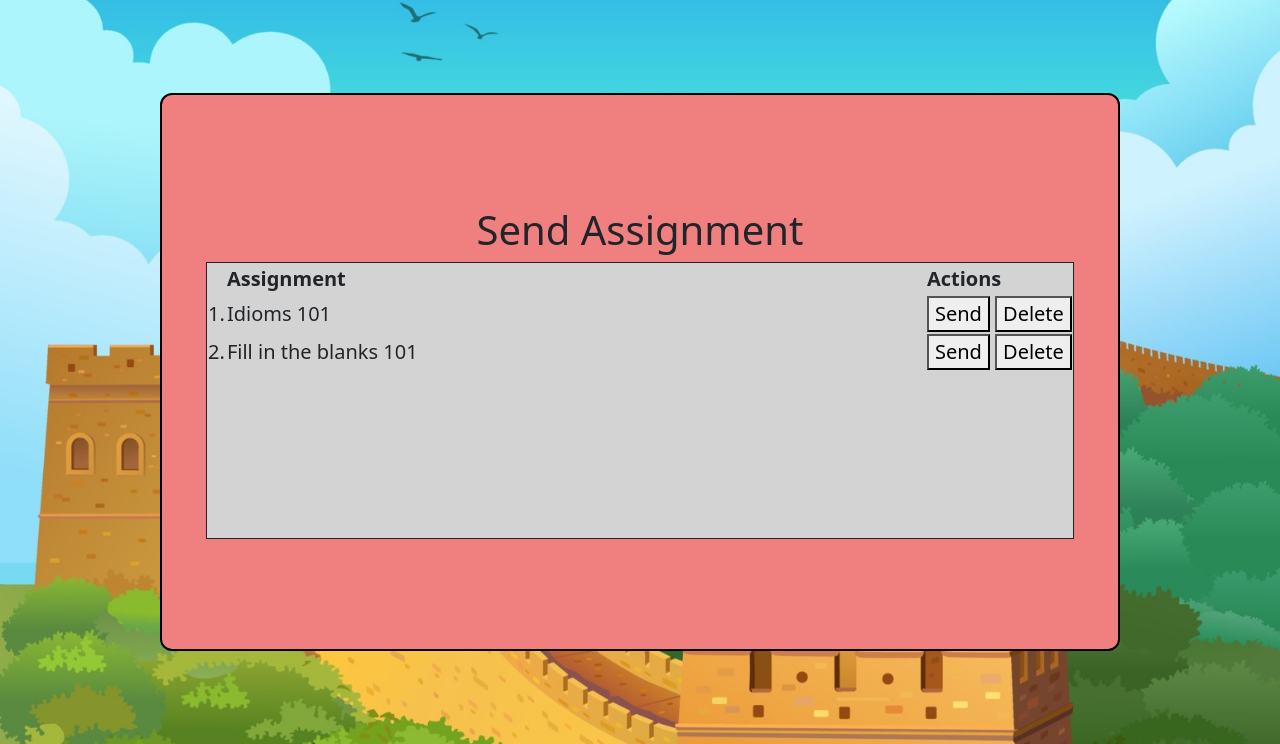
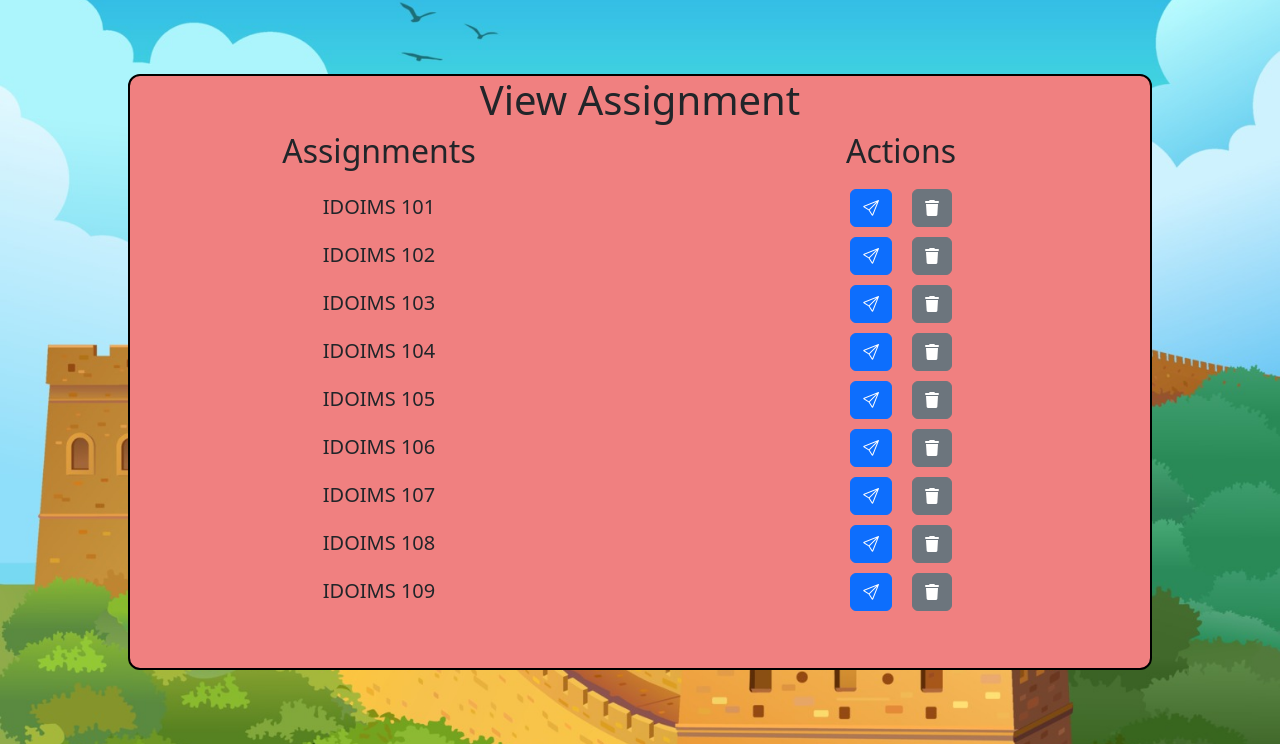
Before and after one commit to roxyal/Great-Wall-of-Chinese, a PHP site: page /frontend/teacher_sendAssignment.html in a window 1280 px wide. Shown: the part 56-800 px from the top of the page. Run offline with PHP 8.4, Linux system fonts and the light colour scheme; some libraries are stand-ins or nearby versions.

Commit message:
view assignments page

```diff
--- a/frontend/src/scenes/IdiomsWorld.js
+++ b/frontend/src/scenes/IdiomsWorld.js
@@ -165,11 +165,6 @@ export class IdiomsWorld extends Phaser.Scene {
         this.martial.setBounce(1);
         this.martial.setCollideWorldBounds(true);
 
-
-        const userName = getLoggedInUsername();
-        const characterID = getLoggedInCharacter();
-        console.log(userName);
-        console.log(characterID);
         // set name according to player's username here
         this.martialText = this.add.text(this.martial.x, this.martial.y, this.userName, {fill: "white", backgroundColor: "black", fontSize: "12px"}).setOrigin(0.5);
 
--- a/frontend/style.css
+++ b/frontend/style.css
@@ -67,64 +67,18 @@ a {
     margin-top: 180px;
 }
 
-
-
-
-
-
-
-
-
- /* Teacher stuff here */
-#assignment-container {
-    border: 1px solid;
-    width: fit-content;
-    height: 50%;
-    background-color: lightgray
-}
-
 #createAssignment input,
 #createAssignment select {
     margin-top: 20px;
-    margin-bottom: 80px;
+    margin-bottom: 50px;
 }
 
-
-/*
-#teacherNavBar a{
-    margin-top: 0px;
+#assignmentButtons button{
+    margin-top: 10px;
+    margin-right: 10px;
+    margin-left:10px;
 }
 
-
-#teacherLogOut {
-    margin-right: 10px;
+#assignmentName h5{
+    margin-top: 24px;
 }
-
-#assignmentNameInput{
-    margin-left: 85%;
-}
-
-#assignmentNameButton{
-    margin-right: 15px;
-}
-*/
-
-table {
-    font-size: 20px;
-}
-
-td button {
-    font-size: 20px;
-}
-
-#teacher-buttons button {
-    font-size: 20px;
-}
-
-th {
-    text-align: left;
-}
-
-col#assignment {
-    width: 700px;
-}
--- a/frontend/teacher_sendAssignment.html
+++ b/frontend/teacher_sendAssignment.html
@@ -13,6 +13,7 @@
      <script src="https://cdn.jsdelivr.net/npm/bootstrap@5.2.2/dist/js/bootstrap.bundle.min.js" integrity="sha384-OERcA2EqjJCMA+/3y+gxIOqMEjwtxJY7qPCqsdltbNJuaOe923+mo//f6V8Qbsw3" crossorigin="anonymous"></script>
      <!-- Font Awesome (icons) assets -->
      <link rel="stylesheet" href="https://cdnjs.cloudflare.com/ajax/libs/font-awesome/6.2.0/css/all.min.css" integrity="sha512-xh6O/CkQoPOWDdYTDqeRdPCVd1SpvCA9XXcUnZS2FmJNp1coAFzvtCN9BmamE+4aHK8yyUHUSCcJHgXloTyT2A==" crossorigin="anonymous" referrerpolicy="no-referrer" />
+     <link rel="stylesheet" href="https://cdn.jsdelivr.net/npm/bootstrap-icons@1.9.1/font/bootstrap-icons.css">
 </head>
 <body>
     <nav class="navbar navbar-expand-lg navbar-dark bg-dark">
@@ -32,41 +33,18 @@
         </form>
     </nav>
     <div id="container">
-        <div class="content-window container-sm w-75 h-75">
-          <h1>Send Assignment</h1>
-            <div id="assignment-container">
-                <table>
-                    <colgroup>
-                        <col>
-                        <col id="assignment">
-                        <col>
-                    </colgroup>
-                    <tr>
-                        <th>&nbsp;</th>
-                        <th>Assignment</th>
-                        <th>Actions</th>
-                    </tr>
-                    <tr>
-                        <td>1.</td>
-                        <td>Idioms 101</td>
-                        <td>
-                            <button>Send</button>
-                            <button>Delete</button>
-                        </td>
-                    </tr>
-                    <tr>
-                        <td>2.</td>
-                        <td>Fill in the blanks 101</td>
-                        <td>
-                            <button>Send</button>
-                            <button>Delete</button>
-                        </td>
-                    </tr>
-                </table>
+        <div class="content-window2">
+          <h1 class= "text-center">View Assignment</h1>
+          <div class="row text-center">
+            <div class="col" id="assignmentName">
+              <h2>Assignments</h2>
+            </div>
+            <div class="col" id="assignmentButtons">
+              <h2>Actions</h2>
             </div>
         </div>
     </div>
-    <!--Modal starts here-->
+    <!--Log out Modal starts here-->
     <div class="modal fade" id="logout-modal" tabindex="-1" aria-labelledby="modal-title" aria-hidden="true">
         <div class="modal-dialog">
           <div class="modal-content">
@@ -86,6 +64,43 @@
           </div>
         </div>
       </div>
-      <!--Modal ends here-->
+      <!--Log out Modal ends here-->
+      <!--Send Assignment Modal starts here-->
+    <div class="modal fade" id="sendAssignment-Modal" tabindex="-1" aria-labelledby="modal-title" aria-hidden="true">
+      <div class="modal-dialog">
+        <div class="modal-content">
+          <div class="modal-header">
+            <h5 class="modal-title" id="modal-title">Send Assignment</h5>
+          </div>
+          <div class="modal-body">
+            <p></p>
+          </div>
+          <div class="modal-footer">
+            <button type="button" class="btn btn-secondary" data-bs-dismiss="modal">Close</button>
+            <button onClick="sendAssignment()" type="button" class="btn btn-primary" id="sendAssignment" data-bs-dismiss="modal">Confirm</button>
+          </div>
+        </div>
+      </div>
+    </div>
+    <!--Send Assignment Modal ends here-->
+      <!--Delete Assignment Modal starts here-->
+    <div class="modal fade" id="deleteAssignment-Modal" tabindex="-1" aria-labelledby="modal-title" aria-hidden="true">
+      <div class="modal-dialog">
+        <div class="modal-content">
+          <div class="modal-header">
+            <h5 class="modal-title" id="modal-title">Delete Assignment</h5>
+          </div>
+          <div class="modal-body">
+            <p></p>
+          </div>
+          <div class="modal-footer">
+            <button type="button" class="btn btn-secondary" data-bs-dismiss="modal">Close</button>
+            <button onClick="deleteRow()" type="button" class="btn btn-danger" id="deleteAssignment" data-bs-dismiss="modal">Confirm</button>
+          </div>
+        </div>
+      </div>
+    </div>
+    <!--Delete Assignment Modal ends here-->
+    <script src="teacher_sendAssignment.js"></script>
 </body>
 </html>
--- /dev/null
+++ b/frontend/teacher_sendAssignment.js
@@ -0,0 +1,106 @@
+// Initialise boostrap tooltips on this page
+// https://getbootstrap.com/docs/5.2/components/tooltips/
+var tooltipTriggerList = [].slice.call(document.querySelectorAll('[data-bs-toggle="tooltip"]'))
+var tooltipList = tooltipTriggerList.map(function (tooltipTriggerEl) {
+return new bootstrap.Tooltip(tooltipTriggerEl)
+})
+
+var rowToDelete; //global variable to store the row to be deleted
+var assignmentToSend; //global variable to store the assignment name to be sent
+
+// adding assignment name to the Assignments column
+function addAssignmentName(assignmentName, rowNum){
+	const assignmentNameElement = document.createElement('h5');
+	assignmentNameElement.id = rowNum;
+	assignmentNameElement.innerHTML = assignmentName;
+
+	const assignmentNameDiv = document.createElement('div');
+	assignmentNameDiv.className = rowNum;
+	assignmentNameDiv.appendChild(assignmentNameElement)
+
+	document.getElementById('assignmentName').appendChild(assignmentNameDiv);
+}
+
+// adding delete and send buttons for each assignment
+function addAssignmentButtons(rowNum){
+	const assignmentButtonElement = document.createElement('div');
+	var deleteButtonHTML = '<button onclick = deleteRowNotification("' + rowNum +  '") class="btn btn-secondary" type="button" data-bs-toggle="tooltip" data-bs-placement="top" title="Delete"><i class="fa fa-trash"></i></button>';
+	var sendAssignmentHTML = '	<button onclick = sendAssignmentNotification("' + rowNum +  '") class="btn btn-primary" type="button" data-bs-toggle="tooltip" data-bs-placement="top" title="Send"><span class="bi bi-send"></span></button>';
+	assignmentButtonElement.className = rowNum;
+	assignmentButtonElement.innerHTML = sendAssignmentHTML + deleteButtonHTML;
+	;
+
+	document.getElementById('assignmentButtons').appendChild(assignmentButtonElement);
+}
+
+addAssignmentName("IDOIMS 101", "rownum1")
+addAssignmentButtons("rownum1")
+
+addAssignmentName("IDOIMS 102", "rownum2")
+addAssignmentButtons("rownum2")
+
+addAssignmentName("IDOIMS 103", "rownum3")
+addAssignmentButtons("rownum3")
+
+addAssignmentName("IDOIMS 104", "rownum4")
+addAssignmentButtons("rownum4")
+
+addAssignmentName("IDOIMS 105", "rownum5")
+addAssignmentButtons("rownum5")
+
+addAssignmentName("IDOIMS 106", "rownum6")
+addAssignmentButtons("rownum6")
+
+addAssignmentName("IDOIMS 107", "rownum7")
+addAssignmentButtons("rownum7")
+
+addAssignmentName("IDOIMS 108", "rownum8")
+addAssignmentButtons("rownum8")
+
+addAssignmentName("IDOIMS 109", "rownum9")
+addAssignmentButtons("rownum9")
+
+function sendAssignmentNotification(rowNum){
+	assignmentToSend = document.getElementById(rowNum).innerHTML;
+	let notification = "Send " + assignmentToSend + "?";
+
+	let sendAssignment = document.getElementById('sendAssignment-Modal')
+	sendAssignment.addEventListener('show.bs.modal', function (event){
+		var modalNotification = sendAssignment.querySelector('.modal-body p');
+		modalNotification.innerHTML = notification;
+	})
+
+	var assignmentModal = new bootstrap.Modal(document.getElementById('sendAssignment-Modal'), {});
+	assignmentModal.show();
+}
+
+function sendAssignment(){
+	console.log("ASSIGNMENT " + assignmentToSend + " SENT");
+	// link backend here to send Assignment
+	// once backend successful, open modal to notify success of sending assignment, with options to share on social media
+}
+
+
+function deleteRowNotification(rowNum){
+	let assignmentToDelete = document.getElementById(rowNum).innerHTML;
+	let notification = "Delete " + assignmentToDelete + "?";
+	rowToDelete = rowNum;
+
+	let deleteAssignment = document.getElementById('deleteAssignment-Modal')
+	deleteAssignment.addEventListener('show.bs.modal', function (event){
+		var modalNotification = deleteAssignment.querySelector('.modal-body p');
+		modalNotification.innerHTML = notification;
+	})
+
+	let deleteModal = new bootstrap.Modal(document.getElementById('deleteAssignment-Modal'), {});
+	deleteModal.show();
+}
+
+function deleteRow(){
+	const rowElements = document.querySelectorAll('.' + rowToDelete);
+	rowElements.forEach(element =>{
+		element.remove();
+	});
+
+	// link backend here to delete assignment
+}
```
Also changed, not shown: frontend/teacher_createAssignment.html (+7 -7 lines).
